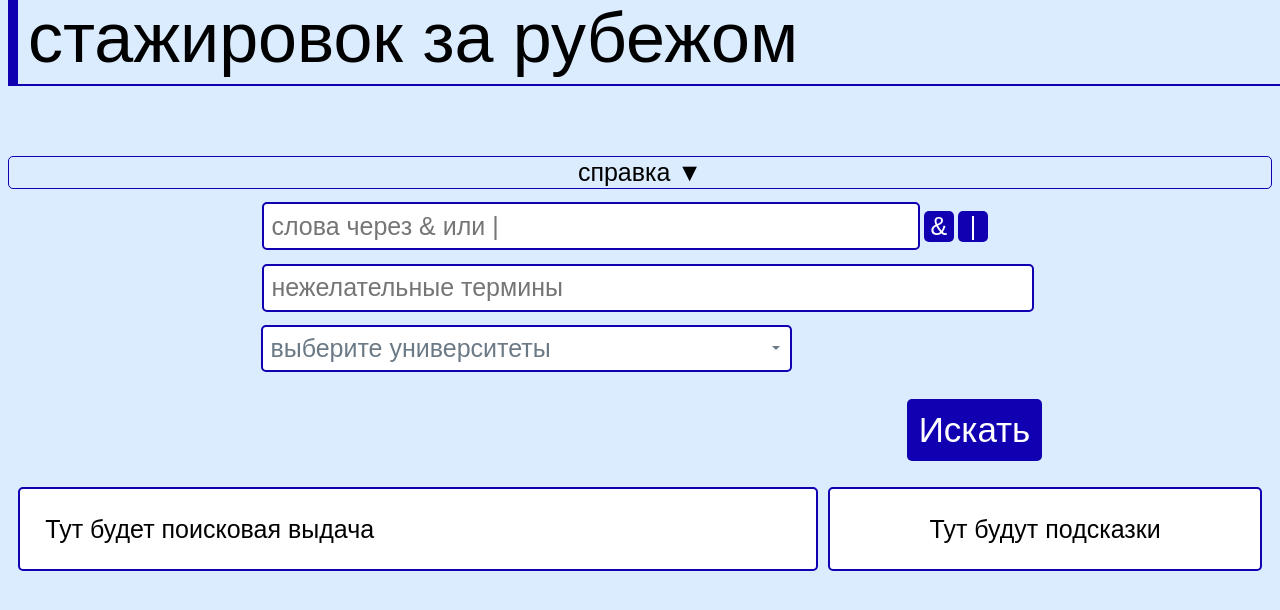
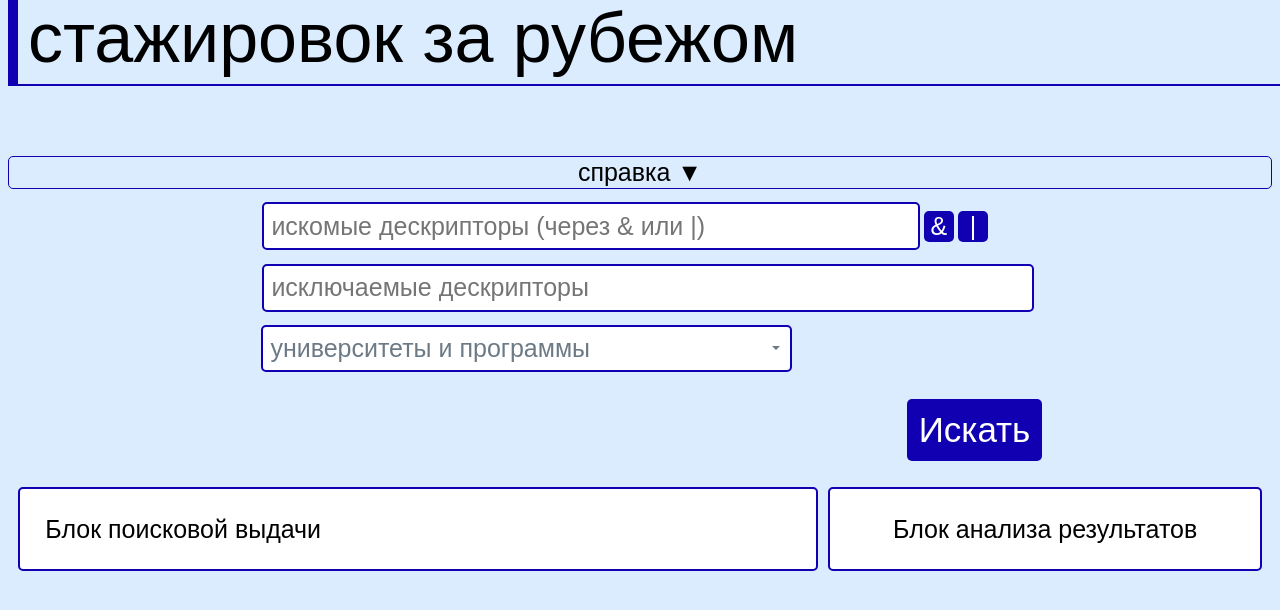
Before and after one commit to ChocolateSwan/CourseWork, a Flask app: page / in a window 1280 px wide. Shown: the part 160-770 px from the top of the page. Run offline with Flask 2, Linux system fonts and the light colour scheme; some libraries are stand-ins or nearby versions.

Commit message:
корректировка терминов

```diff
--- a/app/forms.py
+++ b/app/forms.py
@@ -7,13 +7,13 @@ class SearchForm(FlaskForm):
     """Форма для поиска"""
     search = StringField('слова для поиска',
                          render_kw={"class": "form-input form-input-width-90",
-                                    "placeholder": "слова через & или |"})
+                                    "placeholder": "искомые дескрипторы (через & или |)"})
 
     unwanted_words = StringField('нежелательные слова',
                         render_kw={"class": "form-input form-input-width-100",
-                                    "placeholder": "нежелательные термины"})
+                                    "placeholder": "исключаемые дескрипторы"})
 
-    select_url = SelectMultipleField('выбрать сайт для поиска',
+    select_url = SelectMultipleField('университеты и программы',
                                      render_kw={"class": "selectDemo sel"},
                                      choices=list(map(lambda p: (p['url'], p['название']), PROGRAMS)),)
 
--- a/app/static/js/form_control.js
+++ b/app/static/js/form_control.js
@@ -39,7 +39,7 @@ $(document).ready(function() {
             $(hints).append( "Идет поиск, ждите результатов!" );
 
             $(results).empty();
-            $(results).append( "Тут будет поисковая выдача" );
+            $(results).append( "Блок поисковой выдачи" );
 
             $.ajax({
                 type: "POST",
@@ -66,7 +66,7 @@ $(document).ready(function() {
             },
                 error: function () {
                     $(hints).empty();
-                    $(hints).append( "Что то пошло не так :(" );
+                    $(hints).append( "Сервис недоступен или произошли непредвиденные обстоятельства!" );
                     $(results).empty();
                     $(results).append( "Поиск не дал результатов" );
                 }
@@ -110,14 +110,14 @@ $(document).ready(function() {
     function validate_empty_word_input() {
         if (search.value === ""){
             if (!~search_error.innerText.indexOf("заполните") ){
-                search_error.innerText += " [заполните это поле] ";
+                search_error.innerText += " [заполните поле] ";
                 $(search).addClass("red_border");
             }
 
         }
         else{
             search_error.innerText =
-            search_error.innerText.replace('[заполните это поле]','');
+            search_error.innerText.replace('[заполните поле]','');
             if (search_error.innerText === ""){
                 $(search).removeClass("red_border");
             }
@@ -173,13 +173,13 @@ $(document).ready(function() {
     function validate_words_other() {
         if (predicate_validate_words_other()){
             if (!~search_error.innerText.indexOf("неверно") ){
-                search_error.innerText += " [неверно заполнено поле] ";
+                search_error.innerText += " [поле заполнено неверно] ";
                 $(search).addClass("red_border");
             }
         }
         else{
             search_error.innerText =
-            search_error.innerText.replace('[неверно заполнено поле]','');
+            search_error.innerText.replace('[поле заполнено неверно]','');
             if (search_error.innerText === ""){
                 $(search).removeClass("red_border");
             }
@@ -190,13 +190,13 @@ $(document).ready(function() {
     function validate_select() {
         if (!$(select_url).val()){
             if (!~select_error.innerText.indexOf("выберите") ){
-                select_error.innerText += " [выберите сайт(ы) из списка] ";
+                select_error.innerText += " [выберите вариант(ы) из списка] ";
                 $(selectr_selected).addClass("red_border");
             }
         }
         else {
             select_error.innerText =
-            select_error.innerText.replace('[выберите сайт(ы) из списка]','');
+            select_error.innerText.replace('[выберите вариант(ы) из списка]','');
             $(selectr_selected).removeClass("red_border");
         }
     }
@@ -231,7 +231,6 @@ $(document).ready(function() {
     });
 
     $( search ).on( "keyup", function(e) {
-        console.log(e.keyCode)
         if (e.keyCode === 8){
             if (!~search.value.indexOf("&") && !~search.value.indexOf("|")){
                 $(and_btn).prop('disabled', false);
--- a/app/templates/index.html
+++ b/app/templates/index.html
@@ -25,12 +25,17 @@
     <div class="parent">
             <input value="справка &#9660;" class="info-btn" id ="info-btn" type="button" >
         <div class="info" id="info">
-            В поле ввода слов вводятся слова следующими способами: через & - пересечение, через | -объединение.
-            В поле справа можно ввести слова, которые не должны появляться на выданных страницах.
-            Есть возможность выбрать сайт для поиска из списка или ввести собственный адрес сайта,
-            поставив галочку в поле "другой сайт".
-            После отправки поскового запроса в окошке справа начнут выводиться подсказки, и под формой слева будет
-            показана поисковая выдача.
+            В поле "искомые дескрипторы" дескрипторы вводятся следующими способами:
+            через & - пересечение результирующих множеств либо через | - объединение результирующих множеств.
+            В поле "исключаемые дескрипторы" можно ввести дескрипторы, которые не должны появляться на веб-страницах
+            поисковой выдачи
+            (разность результирующих множеств).
+            В выпадающем списке "университеты и программы" необходимо выбрать один или несколько
+            пунктов. Отправление поискового запроса осуществяется путем нажатия на кнопку "Искать".
+            При некорректности вводимых данных после нажатия на кнопку "Искать" выводятся примечания к некорректно
+            заполненным полям.
+            После отправки поскового запроса в блоке анализа результатов выводится анализ
+            поисковой выдачи, а в блоке поисковой выдачи сама поисковая выдача.
         </div>
     </div>
 
@@ -71,8 +76,8 @@
 
 
 <div id="parent">
-    <div class="right" id="hints">Тут будут подсказки</div>
-    <div class="left results" id="results"> Тут будет поисковая выдача</div>
+    <div class="right" id="hints">Блок анализа результатов</div>
+    <div class="left results" id="results">Блок поисковой выдачи</div>
 </div>
 
 
--- a/app/views.py
+++ b/app/views.py
@@ -9,7 +9,10 @@ from utils.lang_module import find_synonyms_from_db
 from utils.utils import cut_found_arr
 
 
-MIN_COUNT = 20
+MIN_COUNT_OF_WORDS = 20
+MIN_COUNT_OF_PAGES = 5
+MAX_COUNT_OF_PAGES = 20
+
 conn = MySQLdb.connect(host="localhost",user="graduate_work",
                   passwd="graduate_work",db="GraduateWork")
 
@@ -61,7 +64,7 @@ def process_form():
 
     # Если скрапи недоступен или все плохо
     except Exception:
-        message = "Сайт недоступен или произошли непредвиденные обстоятельства!"
+        message = "Сервис недоступен или произошли непредвиденные обстоятельства!"
         return jsonify(data={
             'results': [],
             'message': message,
@@ -73,29 +76,38 @@ def process_form():
     # Если были результаты поиска
     if response:
         sum_all_resp = sum(list(map(lambda el: el['count'], response)))
+        sum_all_pages = len(response)
 
-        print("Debug: Всего от Scrapy {sum} совпадений.".format(sum=sum_all_resp))
+        print("Debug: Всего от Scrapy {sum} совпадений на {pages} страницах."
+              .format(sum=sum_all_resp, pages=sum_all_pages))
 
+        response = list(map(lambda x: cut_found_arr(x), response))
         # Если слишком мало результатов
-        if sum_all_resp < MIN_COUNT:
+        if sum_all_pages < MIN_COUNT_OF_PAGES:
             synonyms = find_synonyms_from_db(conn, words)
             # Если есть синонимы и результаты поиска
             if synonyms:
-                message = "Найдено всего {} совпадений(я). " \
-                          "Это очень мало, но найдены похожие слова. " \
-                          "Попробуйте: <br>".format(sum_all_resp) + \
+                message = "Найдено {} совпадений(я) на {} веб-страницах. " \
+                          "Объем результатов слишком мал, но найдены связанные с вашим запросом дескрипторы. " \
+                          "Вам стоит попробовать: <br>".format(sum_all_resp, sum_all_pages) + \
                           "; ".join(list(map(lambda x: "{}: {}".format(x['word'], ", ".join(x["synonyms"])),
                                              synonyms)))
             else:
-                message = "Слишком мало совпадений ({}), и не найдено ни одного похожего слова!" \
-                          " Попробуйте другой поисковый запрос."\
-                    .format(sum_all_resp)
+                message = "Найдено {} совпадений(я) на {} веб-страницах. " \
+                          "Объем результатов мал и не найдено ни одного связанного с вашим запросом дескриптора." \
+                          " Возможно вам следует ввести другой поисковый запрос{}. "\
+                    .format(sum_all_resp, sum_all_pages,
+                            ' или отредактировать поле "исключаемые дескрипторы"' if len(unwanted_words) else "")
 
+        elif sum_all_pages > MAX_COUNT_OF_PAGES:
+            message = "Отлично! Поиск успешно состоялся - найдено {} совпадений на {} веб-страницах. Объем " \
+                      "результатов слишком велик. Возможно вам следует сузить область поиска " \
+                      '(например добавить дескрипторов в поле "исключаемые дескрипторы").' \
+                .format(sum_all_resp, sum_all_pages)
         else:
-            response = list(map(lambda x: cut_found_arr(x), response))
 
-            message = "Отлично! Поиск успешно состоялся - найдено {} совпадений."\
-                .format(sum_all_resp)
+            message = "Отлично! Поиск успешно состоялся - найдено {} совпадений на {} веб-страницах."\
+                .format(sum_all_resp,sum_all_pages)
 
     # Если нет результатов поиска
     else:
@@ -104,7 +116,7 @@ def process_form():
             for url in urls:
                 requests.get(url)
         except:
-            message = "Поиск не удался! Адрес сайта(ов) неверный!"
+            message = "Поиск не удался! Адреса сайтов возможно ошибочны!"
             return jsonify(data={
                 'results': [],
                 'message': message,
@@ -112,14 +124,14 @@ def process_form():
         # Если нет результатов поиска но есть синонимы
         synonyms = find_synonyms_from_db(conn, words)
         if synonyms:
-            message = "Не найдено ни одного совпадения, но найдены похожие слова. " \
-                      "Попробуйте: <br> " \
+            message = "Не найдено ни одного совпадения, но найдены связанные с вашим запросом дескрипторы. " \
+                      "Вам стоит попробовать: <br> " \
                       + "; ".join(list(map(lambda x: "{}: {}".format(x['word'], ", ".join(x["synonyms"])),
                                            synonyms)))
         # Если нет результатов поиска и нет синонимов
         else:
-            message = "Проверьте написание слов(а)! Возможно есть ошибки в написании" \
-                      " или у слов(а) нет похожих слов!"
+            message = "Проверьте написание дескрипторов! Возможно есть ошибки в написании" \
+                      " или связанных с вашим запросом дескрипторов не существует!"
 
     return jsonify(data={
         'results': response,
```
Also changed, not shown: app/static/dist/selectr.min.js.
